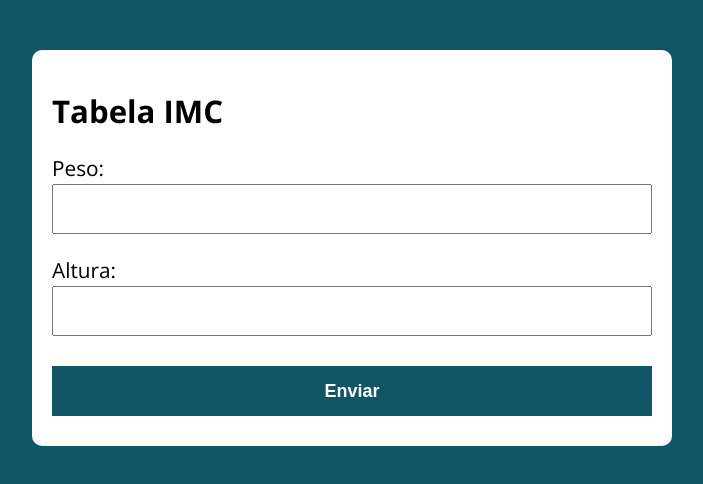
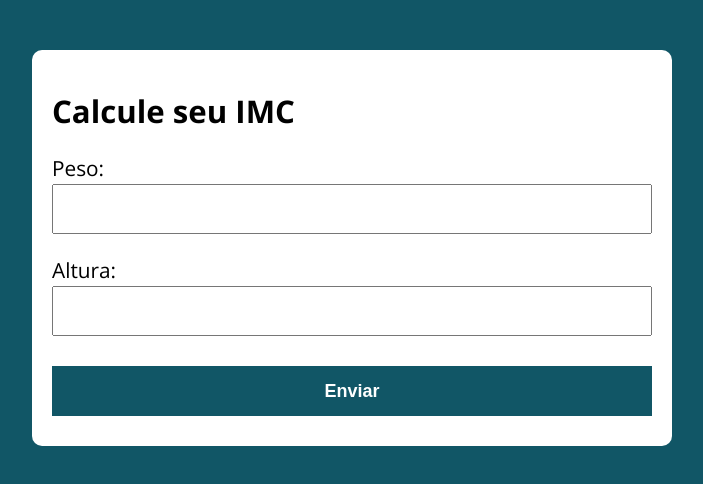
Before and after one commit to carlloos/JS-imc-calculator, a plain HTML site: page index.html in a window 1280 px wide. Shown: the whole page, without its empty margins (288-991 px from the left). Drawn offline with nearby package versions, Linux system fonts and the light colour scheme.

Commit message:
Update index.html

```diff
--- a/index.html
+++ b/index.html
@@ -12,7 +12,7 @@
 <body>
 
   <section class="container">
-      <h1>Tabela IMC</h1>
+      <h1>Calcule seu IMC</h1>
 
     <form class = "form" action="" method="get">
         <p> Peso:<input type="text" class="peso"></p>
```
